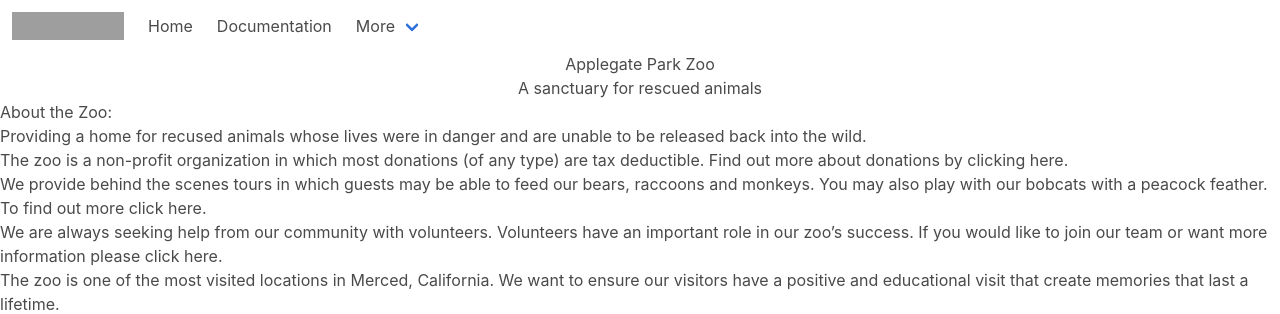
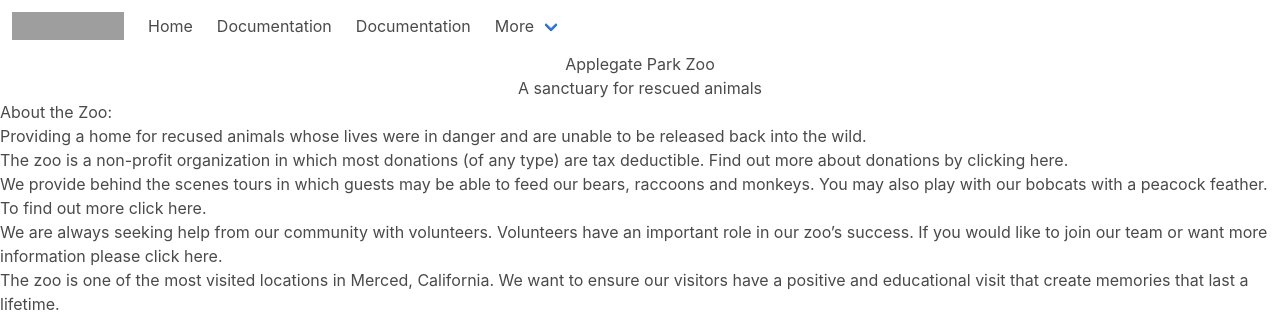
Before and after one commit to karnaerrande/Zoo-Project, a Flask app: page / in a window 1280 px wide. Shown: the top 314 px of the page. Run offline with Flask 2, Linux system fonts and the light colour scheme; some libraries are stand-ins or nearby versions; grey boxes are pictures that could not be loaded.

Commit message:
merge fixing

```diff
--- a/templates/index.html
+++ b/templates/index.html
@@ -58,6 +58,10 @@
                 Documentation
             </a>
 
+            <a class="navbar-item">
+                Documentation
+            </a>
+
             <div class="navbar-item has-dropdown is-hoverable">
                 <a class="navbar-link">
                 More
@@ -69,9 +73,6 @@
                     </a>
                     <a class="navbar-item">
                         Jobs
-                </a>
-                <a class="navbar-item">
-                    Contact
                     </a>
                     <hr class="navbar-divider">
                     <a class="navbar-item">
```
Lines whose indentation alone changed are shown as unchanged.
